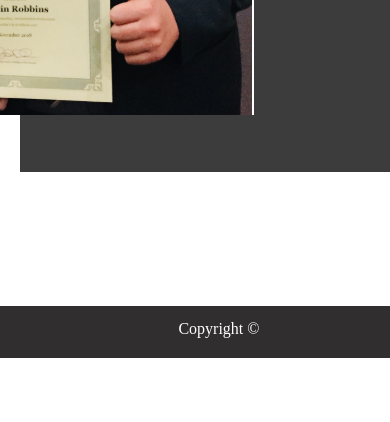
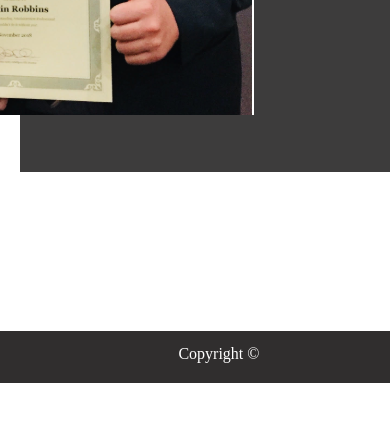
Before and after one commit to Jirafaro/Responsive-Portfolio, a plain HTML site: page index.html in a window 390 px wide. Shown: the part 647-1069 px from the top of the page. Drawn offline with Linux system fonts and the light colour scheme.

Commit message:
Changes to Margin of Footer in Mquery of 640px

```diff
--- a/assets/css/style.css
+++ b/assets/css/style.css
@@ -230,7 +230,7 @@ footer {
         max-height: 187vw;
     }
     footer {
-        margin: 115px 0px 0px 0px;
+        margin: 140px 0px 0px 0px;
     }
     header {
         width: 100%;
```
